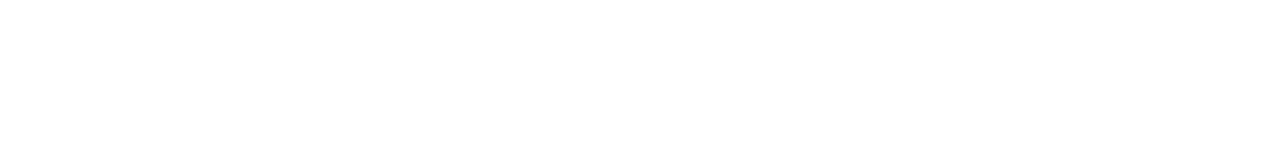
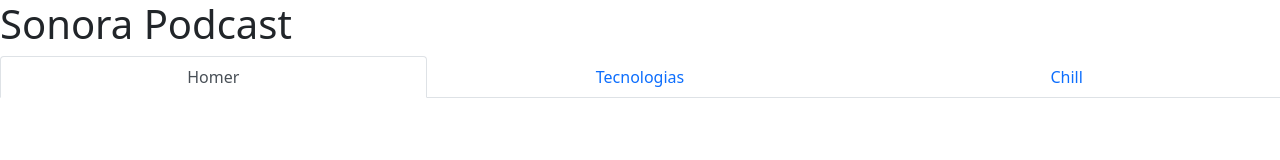
Before and after one commit to samuelTedeschi/SonoraPodcast, a plain HTML site: page index.html in a window 1280 px wide. Drawn offline with nearby package versions, Linux system fonts and the light colour scheme.

Commit message:
atualizado

```diff
--- a/index.html
+++ b/index.html
@@ -4,9 +4,28 @@
     <meta charset="UTF-8">
     <meta http-equiv="X-UA-Compatible" content="IE=edge">
     <meta name="viewport" content="width=device-width, initial-scale=1.0">
-    <title>Document</title>
+    <title>Sonora Podcast</title>
+
+    <link href="https://cdn.jsdelivr.net/npm/bootstrap@5.1.3/dist/css/bootstrap.min.css" rel="stylesheet">
+    <script src="https://cdn.jsdelivr.net/npm/bootstrap@5.1.3/dist/js/bootstrap.bundle.min.js"></script>
 </head>
 <body>
+    <header>
+        <h1>Sonora Podcast</h1>
+            <nav>
+                <ul class="nav nav-tabs nav-justified">
+                    <li class="nav-item">
+                        <a href="#" class="nav-link active">Homer</a>
+                    </li>
+                    <li class="nav-item">
+                        <a href="#" class="nav-link">Tecnologias</a>
+                    </li>
+                    <li class="nav-item">
+                        <a href="#" class="nav-link">Chill</a>
+                    </li>
 
+                </ul>
+            </nav>
+    </header>
 </body>
 </html>
```
